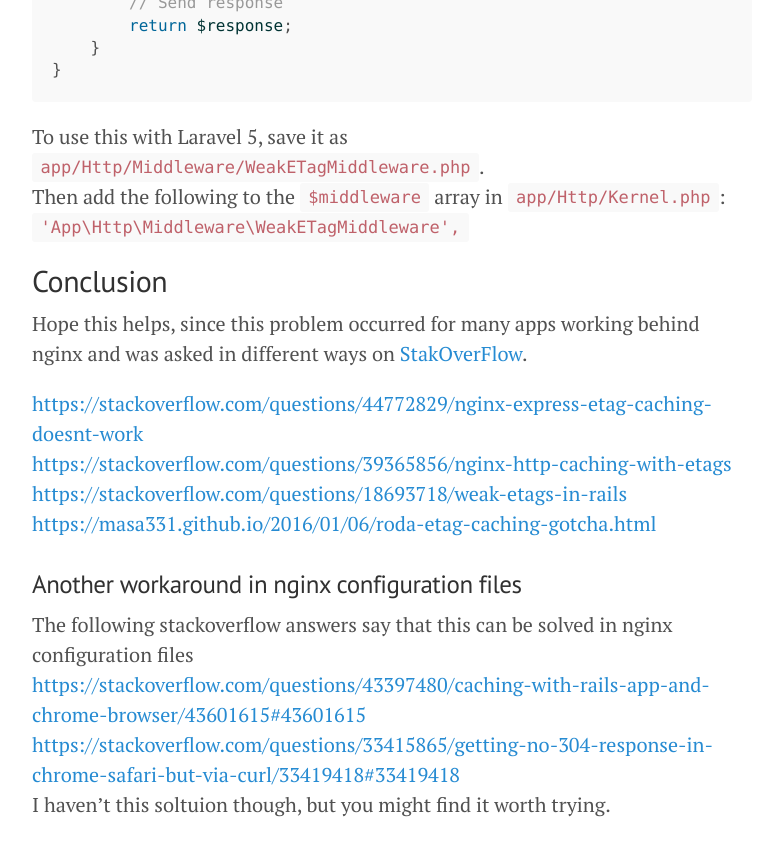
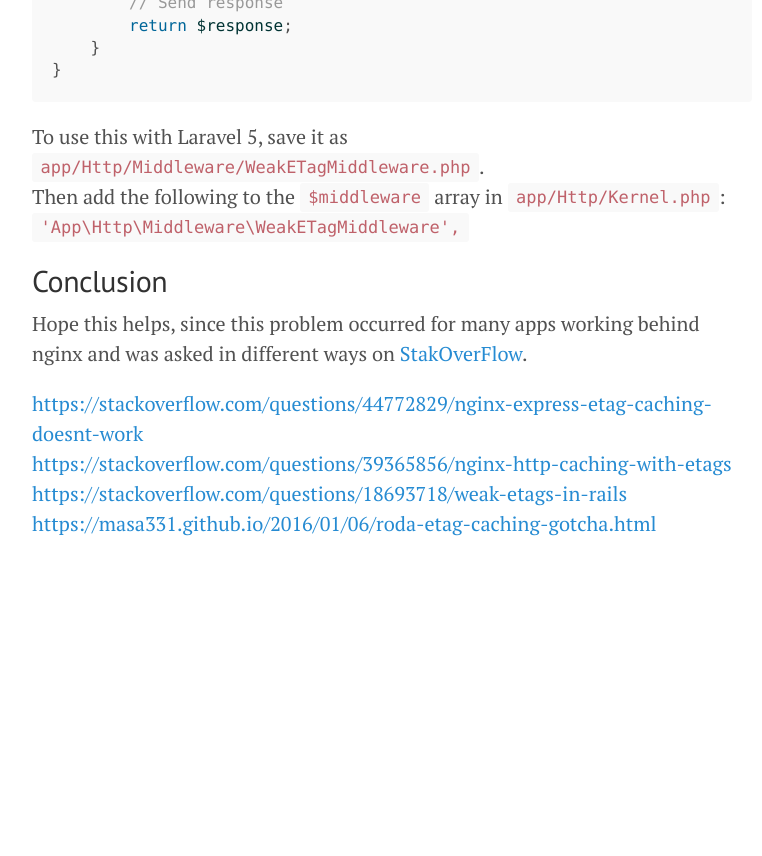
Before and after one commit to Moafak/moafak.github.io, a Jekyll site: the page built from _posts/2018-02-28-weak-etags-laravel.md, in a window 1280 px wide and 900 px high, scrolled down 3973 px. Shown: the top 856 px of the window, without its empty margins (248-1010 px from the left). Built offline with Jekyll 4.4.1, drawn with Linux system fonts in a browser that asks for light colours; after the commit the page ends 4592 px from its top, so only the background shows below that.

Commit message:
2018-02-28-weak-etags-laravel removed last paragraph

```diff
--- a/_posts/2018-02-28-weak-etags-laravel.md
+++ b/_posts/2018-02-28-weak-etags-laravel.md
@@ -99,9 +99,3 @@ Hope this helps, since this problem occurred for many apps working behind nginx
 [https://stackoverflow.com/questions/39365856/nginx-http-caching-with-etags](https://stackoverflow.com/questions/39365856/nginx-http-caching-with-etags)
 [https://stackoverflow.com/questions/18693718/weak-etags-in-rails](https://stackoverflow.com/questions/18693718/weak-etags-in-rails)
 [https://masa331.github.io/2016/01/06/roda-etag-caching-gotcha.html](https://masa331.github.io/2016/01/06/roda-etag-caching-gotcha.html)
-
-### Another workaround in nginx configuration files
-The following stackoverflow answers say that this can be solved in nginx configuration files
-[https://stackoverflow.com/questions/43397480/caching-with-rails-app-and-chrome-browser/43601615#43601615](https://stackoverflow.com/questions/43397480/caching-with-rails-app-and-chrome-browser/43601615#43601615)
-[https://stackoverflow.com/questions/33415865/getting-no-304-response-in-chrome-safari-but-via-curl/33419418#33419418](https://stackoverflow.com/questions/33415865/getting-no-304-response-in-chrome-safari-but-via-curl/33419418#33419418)
-I haven't this soltuion though, but you might find it worth trying.
```
